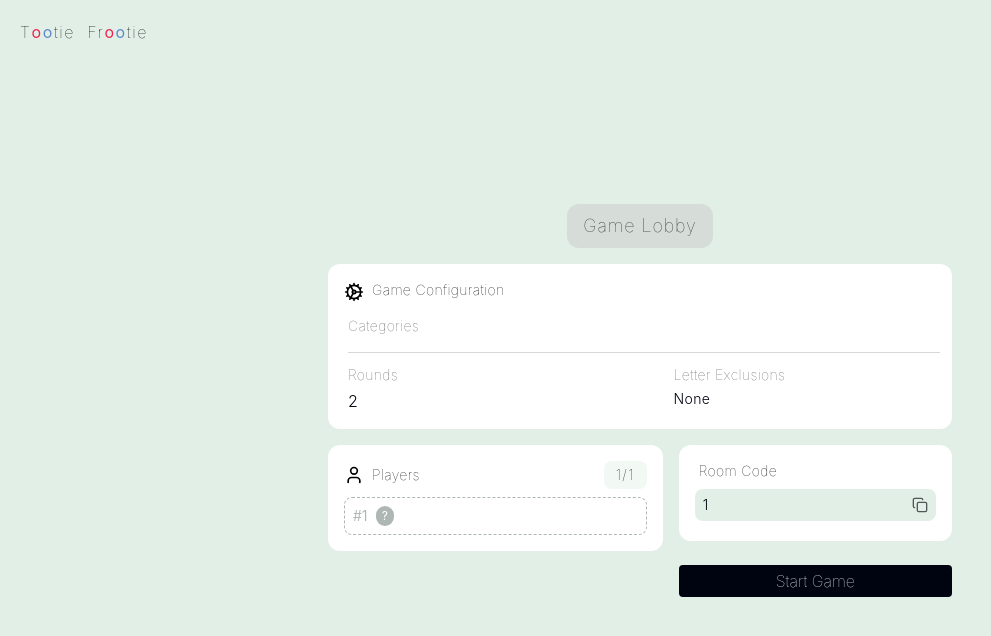
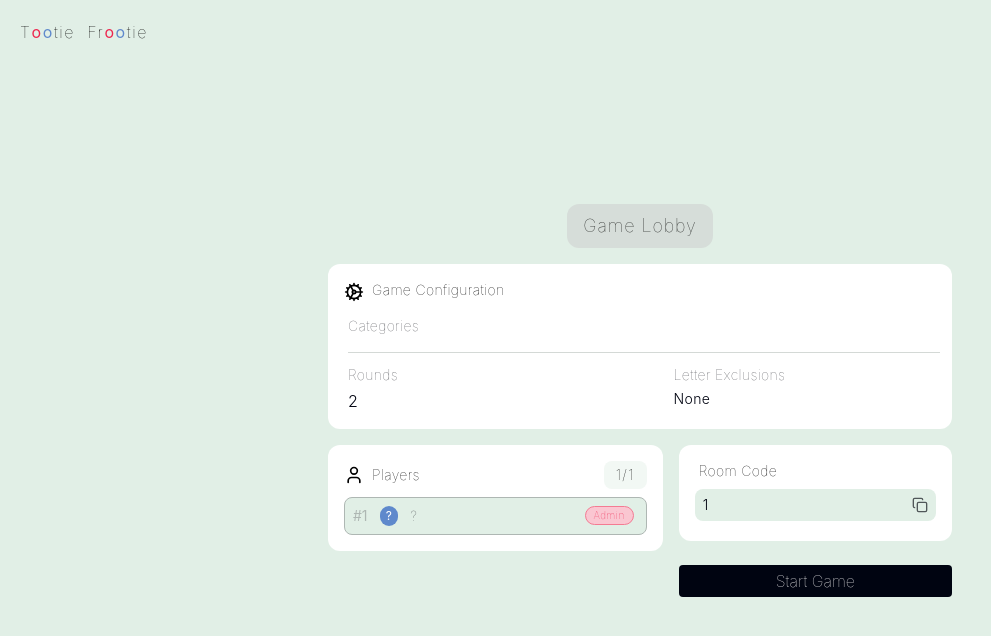
Before and after one commit to barahi/tootie-frootie, a React (Create React App) app: page /game-lobby/1 in a window 1280 px wide. Shown: the top 636 px of the page, without its empty margins (0-991 px from the left). Built offline with nearby package versions, Linux system fonts and the light colour scheme.

Commit message:
saved room settings in game state flow after getting 200 from backend

```diff
--- a/src/components/pages/CreateNewGame.tsx
+++ b/src/components/pages/CreateNewGame.tsx
@@ -3,6 +3,7 @@ import NewGameFinal from "./new-game/NewGameFinal";
 import NewGameInitial from "./new-game/NewGameInitial";
 import { RoomPayload, createRoom } from "../../rest/room";
 import { useNavigate } from "react-router-dom";
+import { useGameSetup } from "../../context/GameFlowContext";
 
 enum CreatePhase {
   INITIAL,
@@ -15,6 +16,7 @@ const DEFAULT_CATEGORY_COUNT = 2;
 const DEFAULT_TIME_LIMIT = 30;
 
 function CreateNewGame() {
+  const { gameConfig } = useGameSetup();
   const [playerCount, setPlayerCount] = useState<number>(DEFAULT_PLAYER_COUNT);
   const [numberOfRounds, setNumberOfRounds] = useState<number>(
     DEFAULT_NUM_OF_ROUNDS,
@@ -55,7 +57,12 @@ function CreateNewGame() {
     const request = await createRoom(roomData);
     if (request.id !== null) {
       sessionStorage.setItem("roomId", request.id);
-      navigate("/lobby");
+      gameConfig.categories = request.categories;
+      gameConfig.numberOfRounds = request.numberOfRounds;
+      gameConfig.letters = request.excludedLetters;
+      gameConfig.numberOfPlayers = request.maxPlayers;
+      gameConfig.password = request.password;
+      navigate(`/game-lobby/${request.id}`);
     } else {
       navigate("/");
       return;
--- a/src/components/pages/game-lobby-comps/GameLobbyBottom.tsx
+++ b/src/components/pages/game-lobby-comps/GameLobbyBottom.tsx
@@ -18,6 +18,7 @@ function GameLobbyBottom({
 }: GameLobbyBottomProps) {
   // TO DO: Get number of players in lobby from backend
   const currPlayerNum = 1;
+  const username = sessionStorage.getItem("username");
   return (
     <div className="flex flex-row w-full h-full gap-4">
       {/* Part 2: Player list area */}
@@ -32,7 +33,7 @@ function GameLobbyBottom({
         </div>
         {/* player tags */}
         <div className="flex flex-col w-full gap-2">
-          <PlayerInfoTag number={1} />
+          <PlayerInfoTag number={1} name={username || "?"} isHost={true} />
         </div>
       </div>
       <div className="flex flex-col w-[45%] gap-6">
--- a/src/components/pages/new-game/NewGameFinal.tsx
+++ b/src/components/pages/new-game/NewGameFinal.tsx
@@ -3,7 +3,7 @@ import ErrorMessageCard from "../../shared/cards/ErrorMessageCard";
 import { Dispatch, SetStateAction, useState } from "react";
 import BlackButton from "../../shared/buttons/BlackButton";
 
-function Screen2({
+function NewGameFinal({
   categories,
   setCategories,
   prevPage,
@@ -22,6 +22,7 @@ function Screen2({
       updated[index] = value;
       return updated;
     });
+    console.log(categories);
   };
 
   const handleFinish = async () => {
@@ -74,4 +75,4 @@ function Screen2({
   );
 }
 
-export default Screen2;
+export default NewGameFinal;
--- a/src/components/pages/new-game/NewGameInitial.tsx
+++ b/src/components/pages/new-game/NewGameInitial.tsx
@@ -6,7 +6,6 @@ import { LetterInput } from "../../shared/user-input/letterInput/LetterInput";
 import { PasswordInput } from "../../shared/user-input/passwordInput/PasswordInput";
 import { useNavigate } from "react-router-dom";
 import { Dispatch, SetStateAction, useState } from "react";
-import { useGameSetup } from "../../../context/GameFlowContext";
 import { range } from "lodash";
 import ErrorMessageCard from "../../shared/cards/ErrorMessageCard";
 
@@ -47,7 +46,6 @@ function NewGameInitial({
   letters: Array<string>;
   setLetters: Dispatch<SetStateAction<Array<string>>>;
 }) {
-  const { gameConfig, setGameConfig } = useGameSetup();
   const navigate = useNavigate();
 
   const playerRoundNumbers = range(2, 8).map((n) => `${n}`);
@@ -65,18 +63,6 @@ function NewGameInitial({
       setErrorMessage("Please enter letters to exclude from game.");
       return;
     }
-
-    setGameConfig({
-      ...gameConfig,
-      playerCount: playerCount,
-      numberOfRounds: numberOfRounds,
-      categoryCount,
-      timeLimit,
-      password,
-      passwordRequirement,
-      letterExclusion,
-      letters,
-    });
     nextPage();
   };
 
--- a/src/components/shared/tags/PlayerInfoTag.tsx
+++ b/src/components/shared/tags/PlayerInfoTag.tsx
@@ -1,21 +1,21 @@
 type PlayerInfoTagProps = {
   number: number;
-  name?: string;
+  name?: string | null;
   isHost?: boolean;
   className?: string;
 };
 
 const PlayerInfoTag = ({
   number,
-  name = "?",
+  name,
   isHost = false,
   className = "",
 }: PlayerInfoTagProps) => {
   return (
     <>
-      {name === "?" ? (
-        <div className="flex flex-row items-center gap-2 px-2 py-2 border-dashed border-gray-90 border-1 rounded-lg">
-          <p className="text-gray-90 text-sm">{`#${number}`}</p>
+      {name === null || name === undefined ? (
+        <div className="flex flex-row items-center gap-2 px-2 py-2 border-dashed rounded-lg border-gray-90 border-1">
+          <p className="text-sm text-gray-90">{`#${number}`}</p>
           <p className="text-xs text-center bg-gray-90 text-white border-none rounded-full px-[2.2%] py-[2px]">
             ?
           </p>
@@ -24,11 +24,11 @@ const PlayerInfoTag = ({
         <div
           className={`${className} relative flex flex-row items-center gap-3 px-2 py-2 border-gray-90 border-1 rounded-lg bg-honeydew-90`}
         >
-          <p className="text-gray-90 text-sm">{`#${number}`}</p>
+          <p className="text-sm text-gray-90">{`#${number}`}</p>
           <p className="text-xs text-center bg-blue-90 text-white border-none rounded-full px-[2.2%] py-[2px]">
             {name.slice(0, 1).toUpperCase()}
           </p>
-          <p className="text-gray-99 text-sm font-thin tracking-wider">
+          <p className="text-sm font-thin tracking-wider text-gray-99">
             {name}
           </p>
           {isHost && (
--- a/src/context/Routing.tsx
+++ b/src/context/Routing.tsx
@@ -1,6 +1,5 @@
 import { BrowserRouter as Router } from "react-router-dom";
 import { Routes, Route } from "react-router-dom";
-import { Navigate } from "react-router-dom";
 import MainScreen from "../components/pages/MainScreen";
 import JoinGame from "../components/pages/JoinGame";
 import CreateNewGame from "../components/pages/CreateNewGame";
@@ -16,8 +15,6 @@ export default function Routing() {
       <Routes>
         <Route path="/" element={<MainScreen />} />
         <Route path="/new-game" element={<CreateNewGame />} />
-        <Route path="/lobby" element={<GameLobby />} />
-
         <Route path="/join-game/*" element={<JoinGame />} />
         <Route path="/game-lobby/:roomId" element={<GameLobby />} />
         {/* TODO: link them to a context in GameRound*/}
--- a/src/rest/room.ts
+++ b/src/rest/room.ts
@@ -24,5 +24,6 @@ export interface RoomJson {
 
 export async function createRoom(payload: RoomPayload): Promise<RoomJson> {
   const response = await post<RoomPayload, RoomJson>("room", payload);
+  console.log("Response from create room: ", JSON.stringify(response));
   return response;
 }
```
